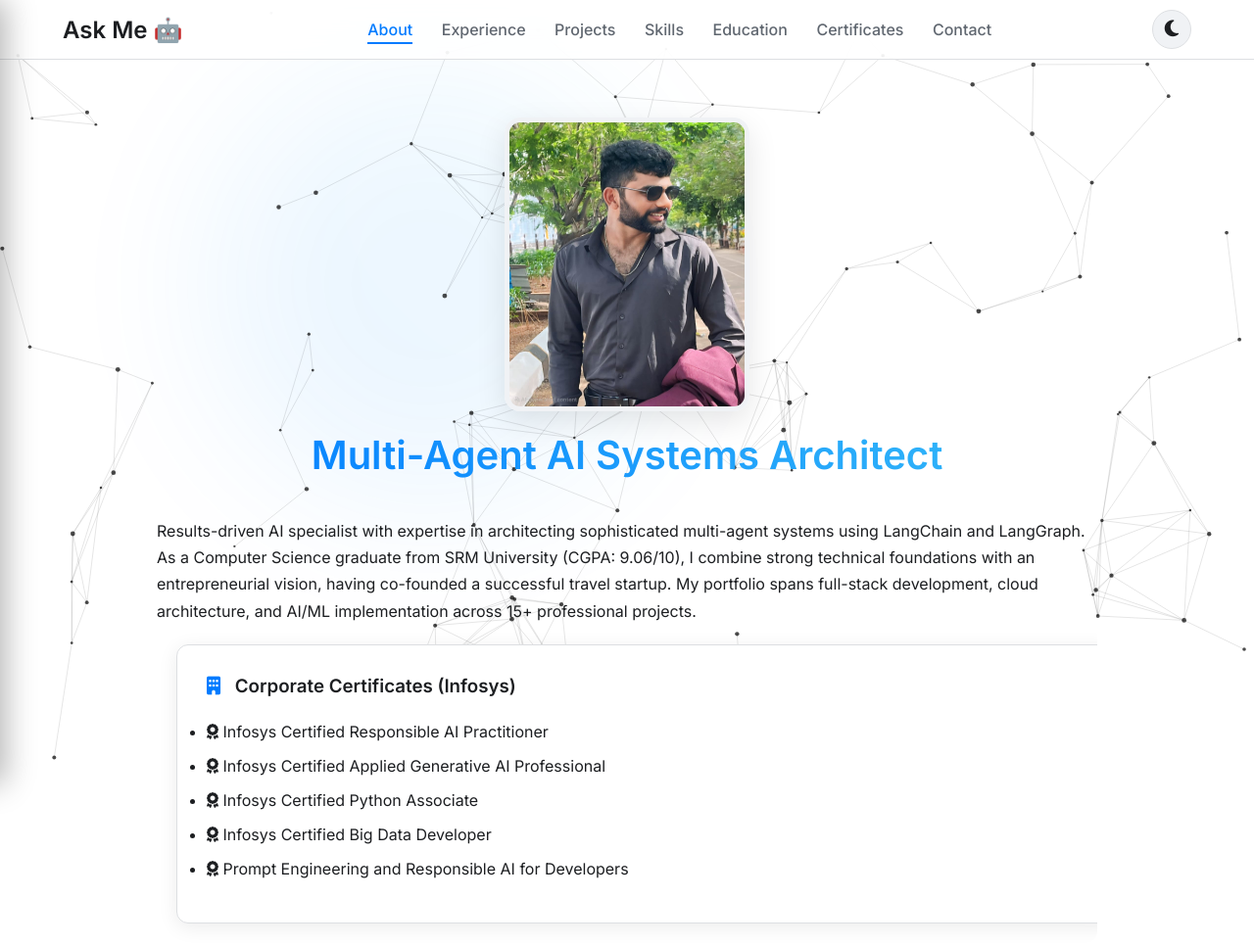
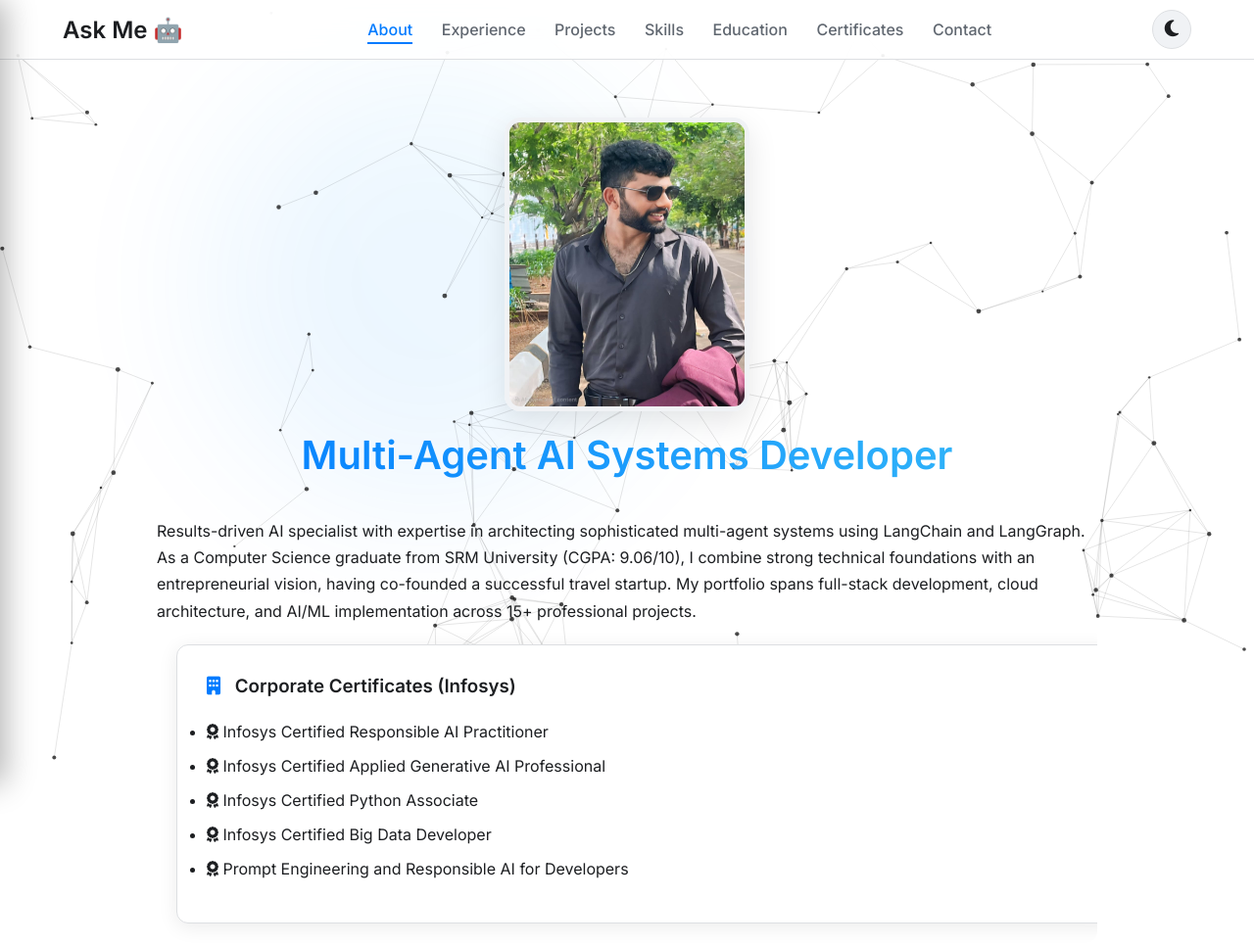
Before and after one commit to SEETHALA-DEVI-CHANDU/Chandu_portfolio, a plain HTML site: page about.html in a window 1280 px wide. Shown: the top 966 px of the page at 98% size. Drawn offline with Linux system fonts and the light colour scheme.

Commit message:
Update about.html
v3

```diff
--- a/about.html
+++ b/about.html
@@ -60,7 +60,7 @@
         <!-- New Profile Picture & Summary Section -->
         <div class="about-hero reveal-on-scroll">
             <img src="images/profile.jpg" alt="Seethala Devi Chandu" class="profile-picture">
-            <h1 class="page-title gradient-text">Multi-Agent AI Systems Architect</h1>
+            <h1 class="page-title gradient-text">Multi-Agent AI Systems Developer</h1>
             <p class="about-summary">
                 Results-driven AI specialist with expertise in architecting sophisticated multi-agent systems using LangChain and LangGraph. As a Computer Science graduate from SRM University (CGPA: 9.06/10), I combine strong technical foundations with an entrepreneurial vision, having co-founded a successful travel startup. My portfolio spans full-stack development, cloud architecture, and AI/ML implementation across 15+ professional projects.
             </p>
```
